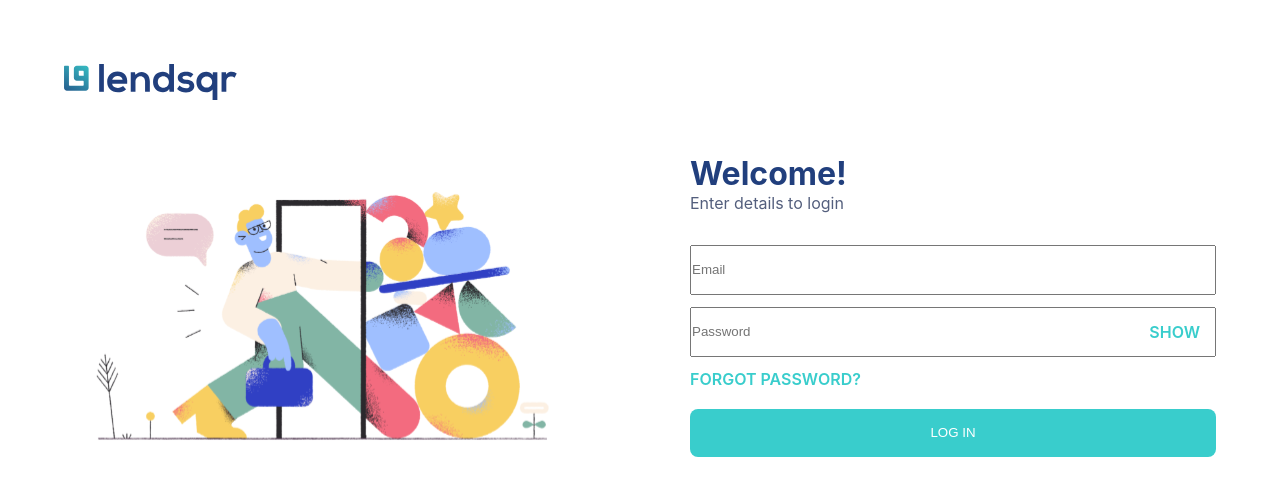
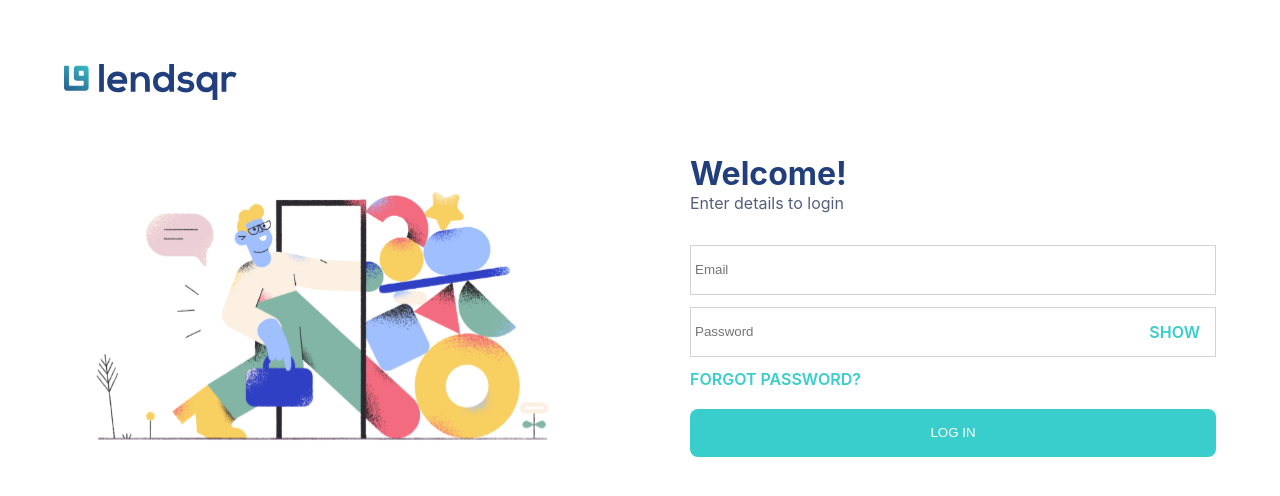
Before and after one commit to Owobilum/lendsqr-dashboard, a React (Create React App) app: page / in a window 1280 px wide. Shown: the top 496 px of the page. Built offline with nearby package versions, Linux system fonts and the light colour scheme.

Commit message:
add home link

```diff
--- a/src/components/generaldetails/GeneralDetails.js
+++ b/src/components/generaldetails/GeneralDetails.js
@@ -41,7 +41,7 @@ const GeneralDetails = () => {
             </div>
 
             <p className={styles.heading}>Guarantor</p>
-            <div className={styles.flex_box}>
+            <div className={styles.flex_box} style={{ borderBottom: 'none' }}>
                 {
                     guarantor.map(({ item, value }, index) => (
                         <div key={index}>
--- a/src/components/header/Header.js
+++ b/src/components/header/Header.js
@@ -1,4 +1,5 @@
 import React, { useState } from 'react'
+import { useNavigate } from 'react-router-dom'
 
 import styles from './Header.module.scss'
 import hamburger from '../../images/hamburger.svg'
@@ -12,13 +13,14 @@ import Drawer from '../drawer/Drawer'
 import Overlay from '../overlay/Overlay'
 
 const Header = () => {
+    const navigate = useNavigate()
     const [showDrawer, setShowDrawer] = useState(false)
 
     return (
         <div className={styles.container}>
             <div className={styles.logo_container}>
-                <img src={logo} alt="" className={styles.logo} />
-                <img src={mobileLogo} alt="" className={styles.mobile_logo} />
+                <img src={logo} alt="" className={styles.logo} onClick={() => navigate('/')} />
+                <img src={mobileLogo} alt="" className={styles.mobile_logo} onClick={() => navigate('/')} />
             </div>
             <div className={styles.search_container}>
                 <div className={styles.input_container}>
--- a/src/components/header/Header.module.scss
+++ b/src/components/header/Header.module.scss
@@ -14,11 +14,13 @@
     }
     .logo_container{
         .mobile_logo{
+            cursor: pointer;
             @include desktop{
                 display: none;
             }
         }
         .logo{
+            cursor: pointer;
             @include mobile{
                 display: none;
             }
--- a/src/components/table/Table.js
+++ b/src/components/table/Table.js
@@ -2,7 +2,6 @@ import React, { useEffect, useState } from 'react'
 
 import styles from './Table.module.scss'
 import filterIcon from '../../images/icons/filter_icon.png'
-// import actionsIcon from '../../images/icons/actions_icon.png'
 import prevIcon from '../../images/icons/prev_btn.png'
 import nextIcon from '../../images/icons/next_btn.png'
 import Filter from '../filter/Filter'
@@ -73,9 +72,6 @@ const Table = ({ tableHeadings }) => {
                         </tr>
                     </thead>
                     <tbody>
-                        {/* <TableRow />
-                        <TableRow />
-                        <TableRow /> */}
                         {
                             currentUsers && currentUsers.map((user, index) => (
                                 <TableRow user={user} key={index} />
@@ -110,7 +106,6 @@ const Table = ({ tableHeadings }) => {
                         <button className={styles.page_btn} onClick={() => setCurrentPage(3)}>3</button>
                         <span>....</span>
                         <button className={styles.page_btn} onClick={() => setCurrentPage(totalPages)}>{totalPages}</button>
-                        {/* 1 2 3 .... 50 */}
                     </div>
                     <div>
                         <img src={nextIcon} alt="" width="24px"
--- a/src/components/tablerow/TableRow.js
+++ b/src/components/tablerow/TableRow.js
@@ -7,7 +7,7 @@ import blacklistIcon from '../../images/icons/blacklist_user_icon.png'
 import activateIcon from '../../images/icons/activate_user_icon.png'
 import styles from './TableRow.module.scss'
 
-const TableRow = ({ user: { id, name, email, body } }) => {
+const TableRow = ({ user: { id, name, email, body }, isLast }) => {
     const navigate = useNavigate()
     const [showMenu, setShowMenu] = useState(false)
     if (name.length > 12) {
--- a/src/pages/login/Login.module.scss
+++ b/src/pages/login/Login.module.scss
@@ -39,9 +39,11 @@
                         display: block;
                         width: 100%;
                         height: 50px;
+                        outline: none;
+                        border: 1px solid lightgray;
+                        padding-left: 4px;
                         &:focus{
-                            border: solid;
-                            border-color: $secondary-color;
+                            border: 1px solid $secondary-color;
                         }
                     }
                     p.show_btn{
```
